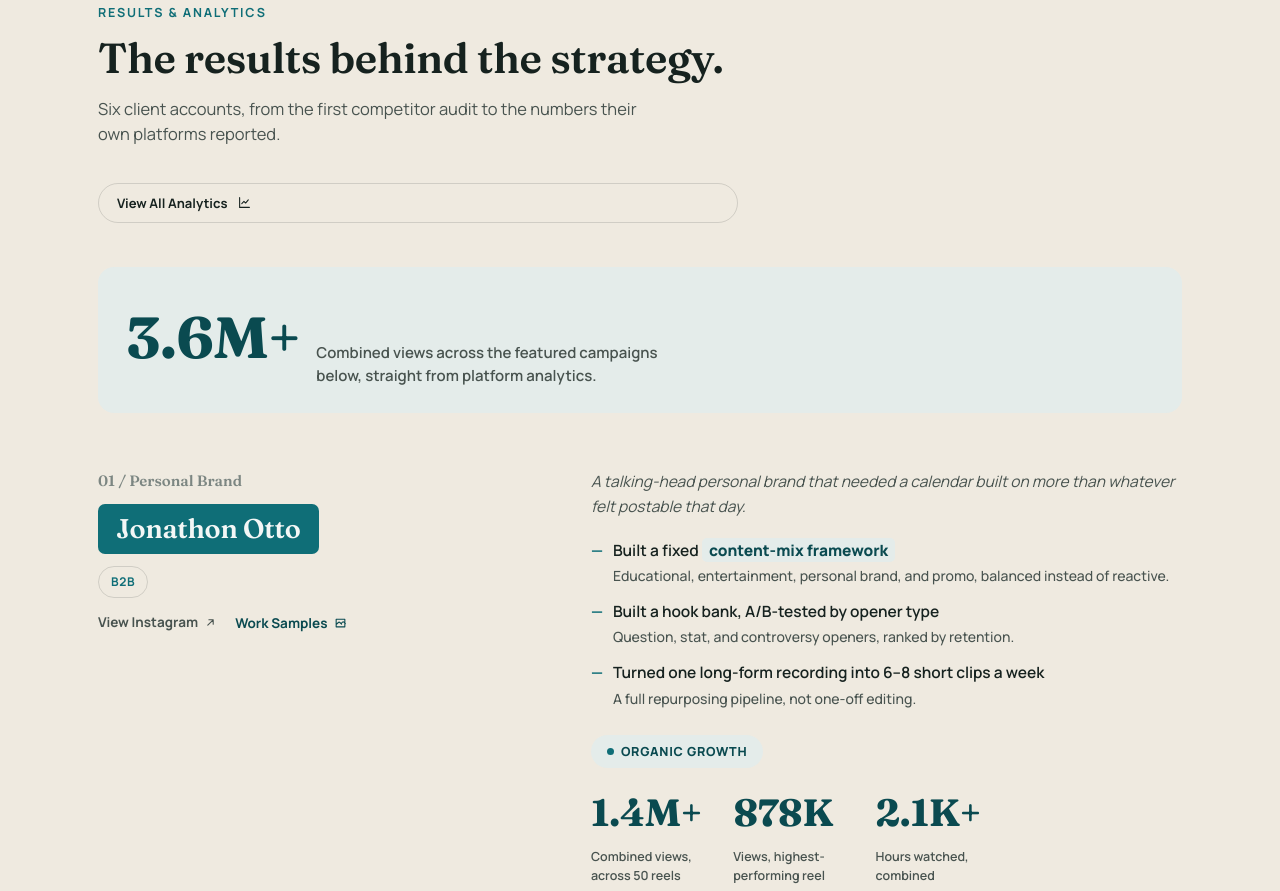
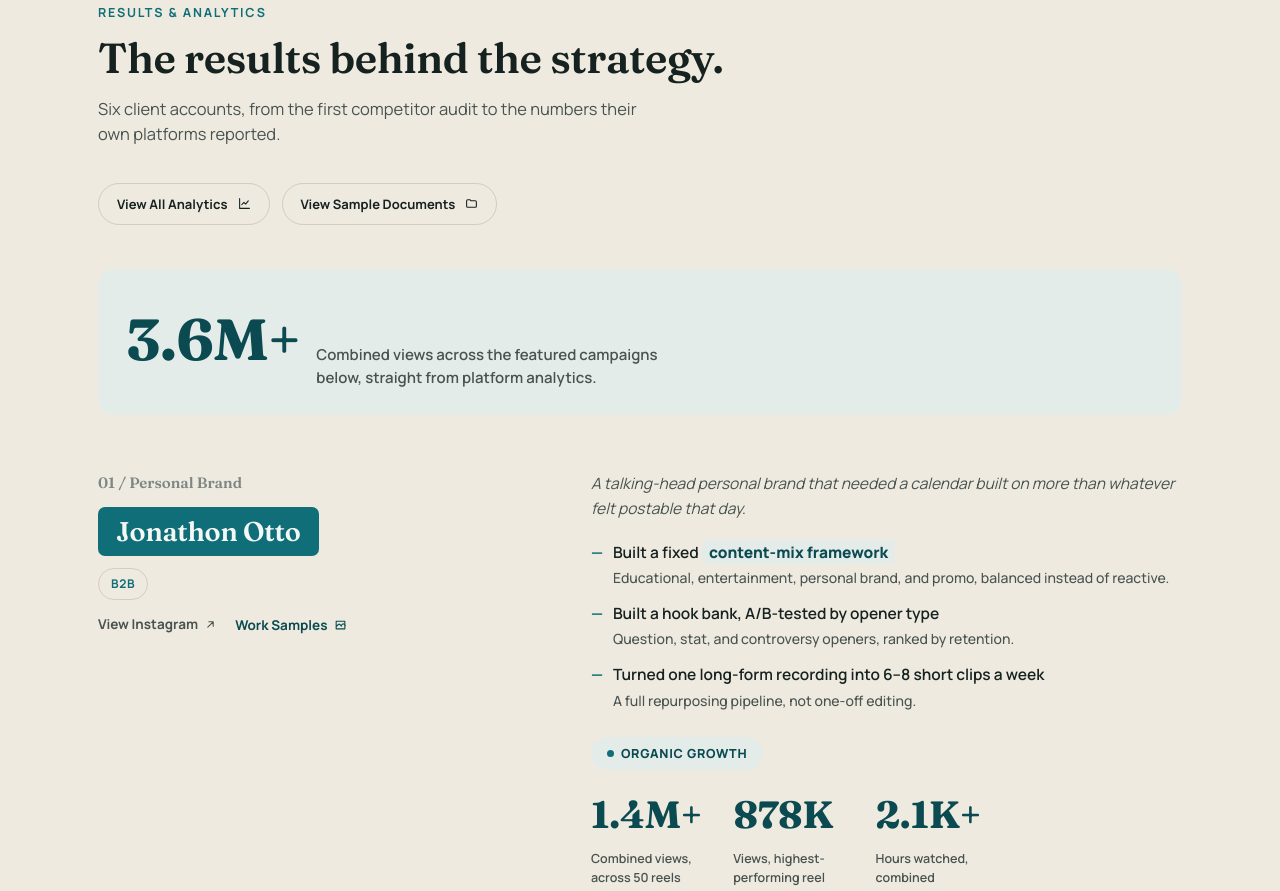
Before and after one commit to sanatahir18rf-prog/Sana-Tahir-_-Portfolio, a plain HTML site: page index.html in a window 1280 px wide. Shown: the part 2900-3791 px from the top of the page. Drawn offline with Linux system fonts and the light colour scheme.

Commit message:
Add files via upload

```diff
--- a/index.html
+++ b/index.html
@@ -193,7 +193,10 @@
       <span class="eyebrow">Results &amp; Analytics</span>
       <h2>The results behind the strategy.</h2>
       <p>Six client accounts, from the first competitor audit to the numbers their own platforms reported.</p>
-      <button class="btn btn-ghost btn-sm work-analytics-cta" id="openAnalytics" type="button">View All Analytics <svg viewBox="0 0 24 24" fill="none" stroke="currentColor" stroke-width="2" stroke-linecap="round" stroke-linejoin="round"><path d="M3 3v18h18M7 14l4-4 3 3 5-6"/></svg></button>
+      <div class="work-cta-row">
+        <button class="btn btn-ghost btn-sm work-analytics-cta" id="openAnalytics" type="button">View All Analytics <svg viewBox="0 0 24 24" fill="none" stroke="currentColor" stroke-width="2" stroke-linecap="round" stroke-linejoin="round"><path d="M3 3v18h18M7 14l4-4 3 3 5-6"/></svg></button>
+        <a class="btn btn-ghost btn-sm work-analytics-cta" href="https://drive.google.com/drive/folders/1tIyCeB7EDk8JdvCXGVZgKG4Oko4adn6R" target="_blank" rel="noopener">View Sample Documents <svg viewBox="0 0 24 24" fill="none" stroke="currentColor" stroke-width="2" stroke-linecap="round" stroke-linejoin="round"><path d="M3 7a2 2 0 012-2h4l2 2h8a2 2 0 012 2v8a2 2 0 01-2 2H5a2 2 0 01-2-2V7z"/></svg></a>
+      </div>
     </div>
 
     <div class="work-total reveal">
@@ -451,9 +454,6 @@
             <li>Ran and reported on <span class="kw">paid LinkedIn ad campaigns</span>, ad and post-level <span class="sub">4 ad formats tested, CTR and lead-gen tracked every cycle.</span></li>
             <li>Extended the funnel to <span class="kw">YouTube</span>, growing the channel from a cold start <span class="sub">Subscribers up 4×, from 100 to 400, alongside LinkedIn.</span></li>
           </ul>
-          <div class="case-metrics">
-            <div class="m"><span class="n" data-count="4" data-suffix="×">0</span><span class="l">YouTube subscriber growth, 100 → 400</span></div>
-          </div>
           <div class="case-visual">
             <div class="cv-label">Funnel stages directed</div>
             <div class="funnel">
--- a/styles.css
+++ b/styles.css
@@ -301,7 +301,8 @@
 .btn svg{ width:15px; height:15px; }
 .btn-sm{ padding:10px 18px; font-size:13px; }
 .btn-sm svg{ width:13px; height:13px; }
-.work-analytics-cta{ margin-top:22px; }
+.work-cta-row{ display:flex; flex-wrap:wrap; gap:12px; margin-top:22px; }
+.work-analytics-cta{ margin-top:0; }
 
 .hero-tags{ display:flex; flex-wrap:wrap; gap:9px; margin-top:30px; }
 .hero-tags span{
```
